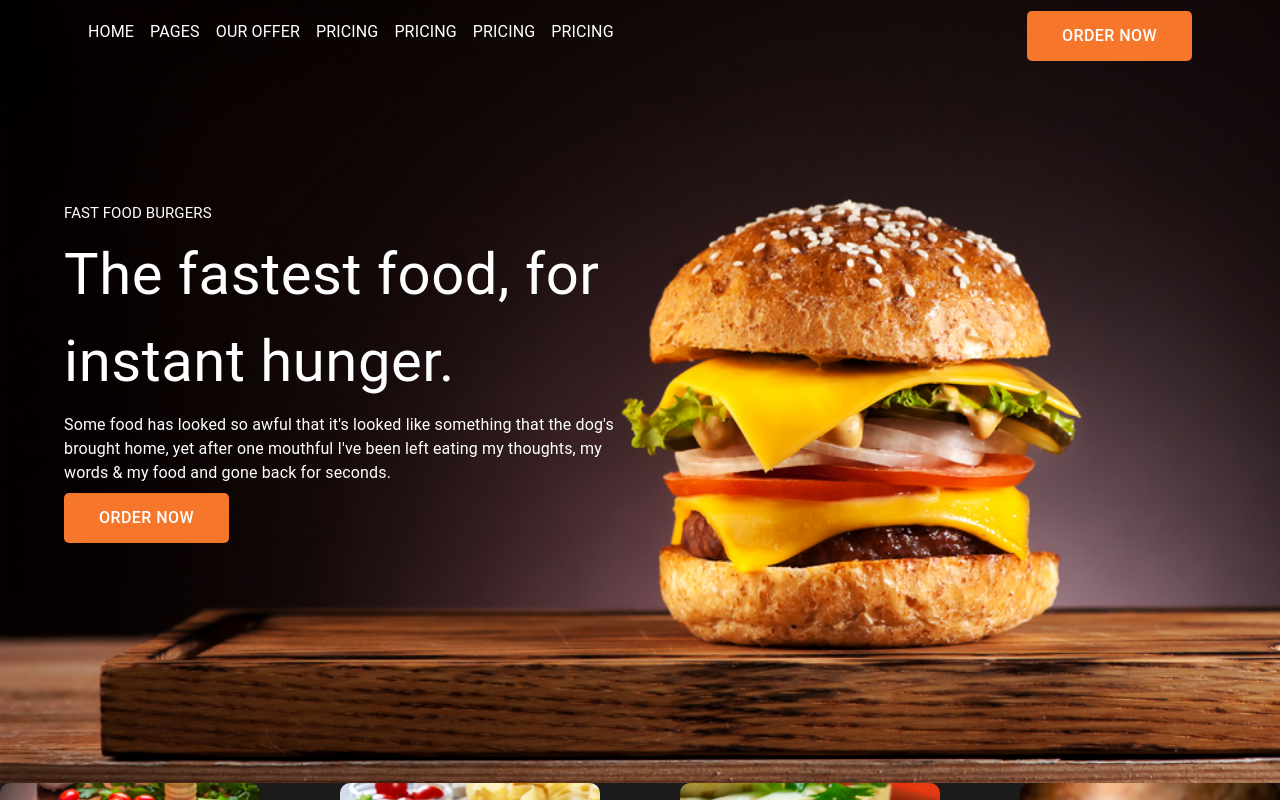
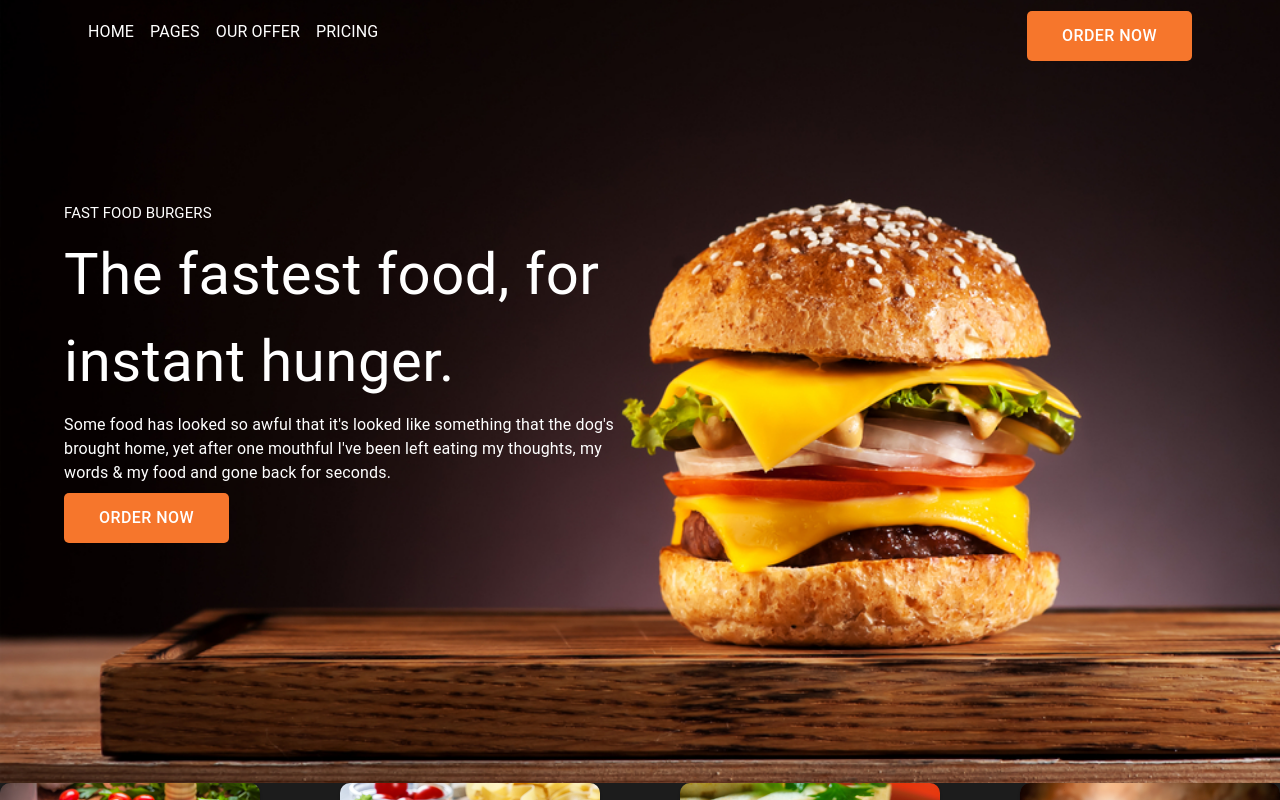
Before and after one commit to TYaroslav20/burger, a React (Vite) app: page / in a window 1280 px wide. Shown: the top 800 px of the page. Built offline with nearby package versions, Linux system fonts and the light colour scheme.

Commit message:
reverted to the original code

```diff
--- a/src/components/Header/Header.tsx
+++ b/src/components/Header/Header.tsx
@@ -24,9 +24,6 @@ import { FC } from "react";
                 <Link href="#" color={"inherit"} underline="none">PAGES</Link>
                 <Link href="#" color={"inherit"} underline="none">OUR OFFER</Link>
                 <Link href="#" color={"inherit"} underline="none">PRICING</Link>
-                <Link href="#" color={"inherit"} underline="none">PRICING</Link>
-                <Link href="#" color={"inherit"} underline="none">PRICING</Link>
-                <Link href="#" color={"inherit"} underline="none">PRICING</Link>
         </Box>
                 <OrderButton>Order Now</OrderButton>
 
```
